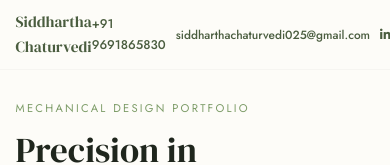
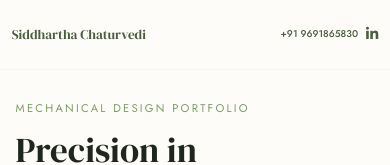
Before and after one commit to siddharthachaturvedi025-max/portfolio_react, a React (Vite) app: page / in a window 390 px wide. Shown: the top 165 px of the page. Built offline with nearby package versions, Linux system fonts and the light colour scheme; no server answers.

Commit message:
fix: optimize mobile navigation layout to reduce cramping

```diff
--- a/src/index.css
+++ b/src/index.css
@@ -711,19 +711,34 @@ footer {
   /* Navigation */
   nav {
     height: 70px;
-    padding: 0 4vw;
+    padding: 0 3vw;
   }
 
   .brand {
-    font-size: 1.1rem;
+    font-size: 0.95rem;
+    max-width: 140px;
+    line-height: 1.2;
   }
 
   .nav-right {
-    gap: 10px;
+    gap: 8px;
+    flex-wrap: wrap;
+    justify-content: flex-end;
+    align-items: center;
+    max-width: 55%;
   }
 
-  .nav-right a {
-    font-size: 0.85rem;
+  .contact-info {
+    font-size: 0.7rem;
+  }
+
+  /* Hide email on very small screens, show only phone and LinkedIn */
+  .nav-right a[href^="mailto"] {
+    display: none;
+  }
+
+  .nav-right a[href^="https://www.linkedin"] {
+    font-size: 1rem;
   }
 
   /* Hero Section */
```
